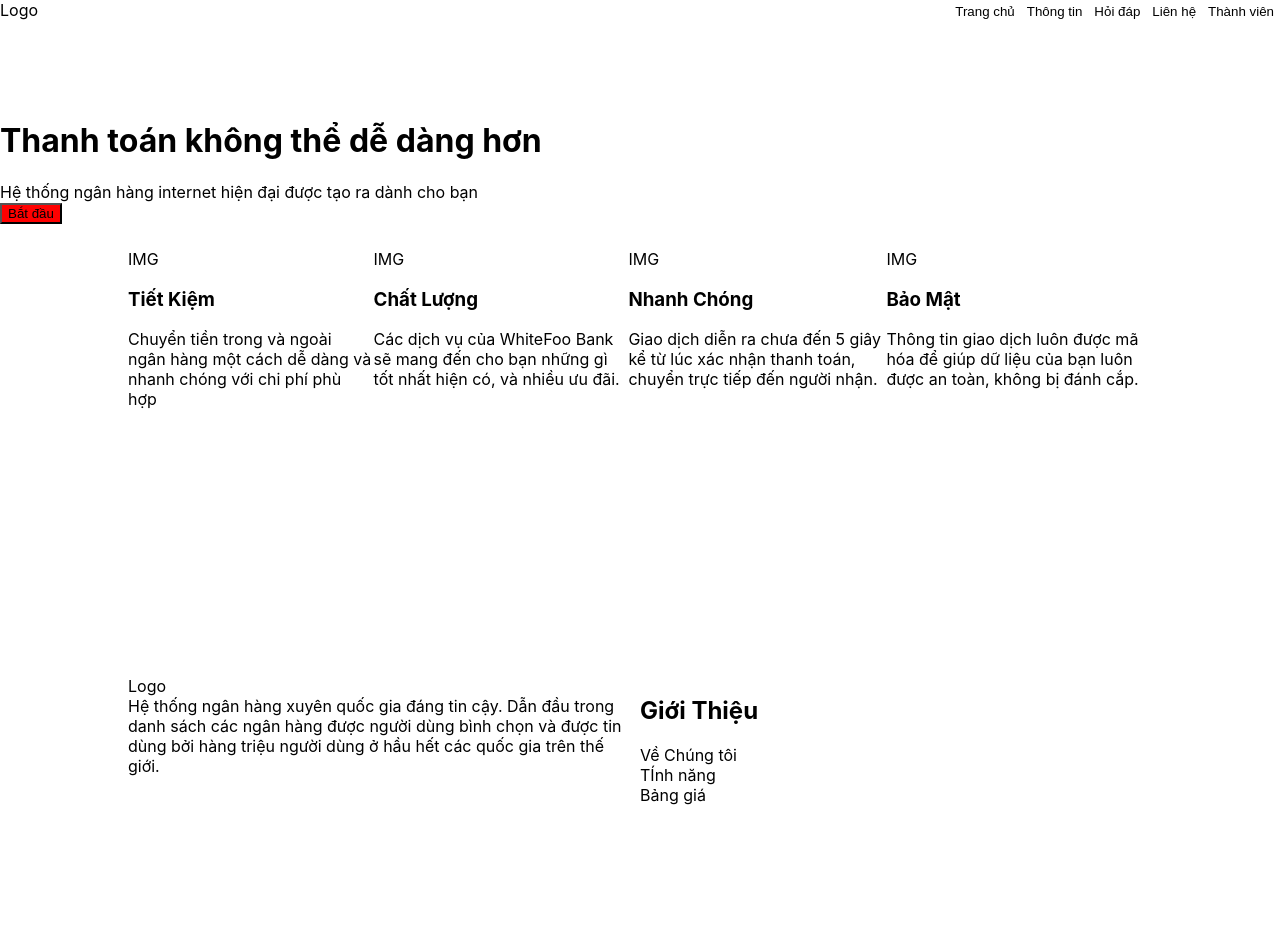
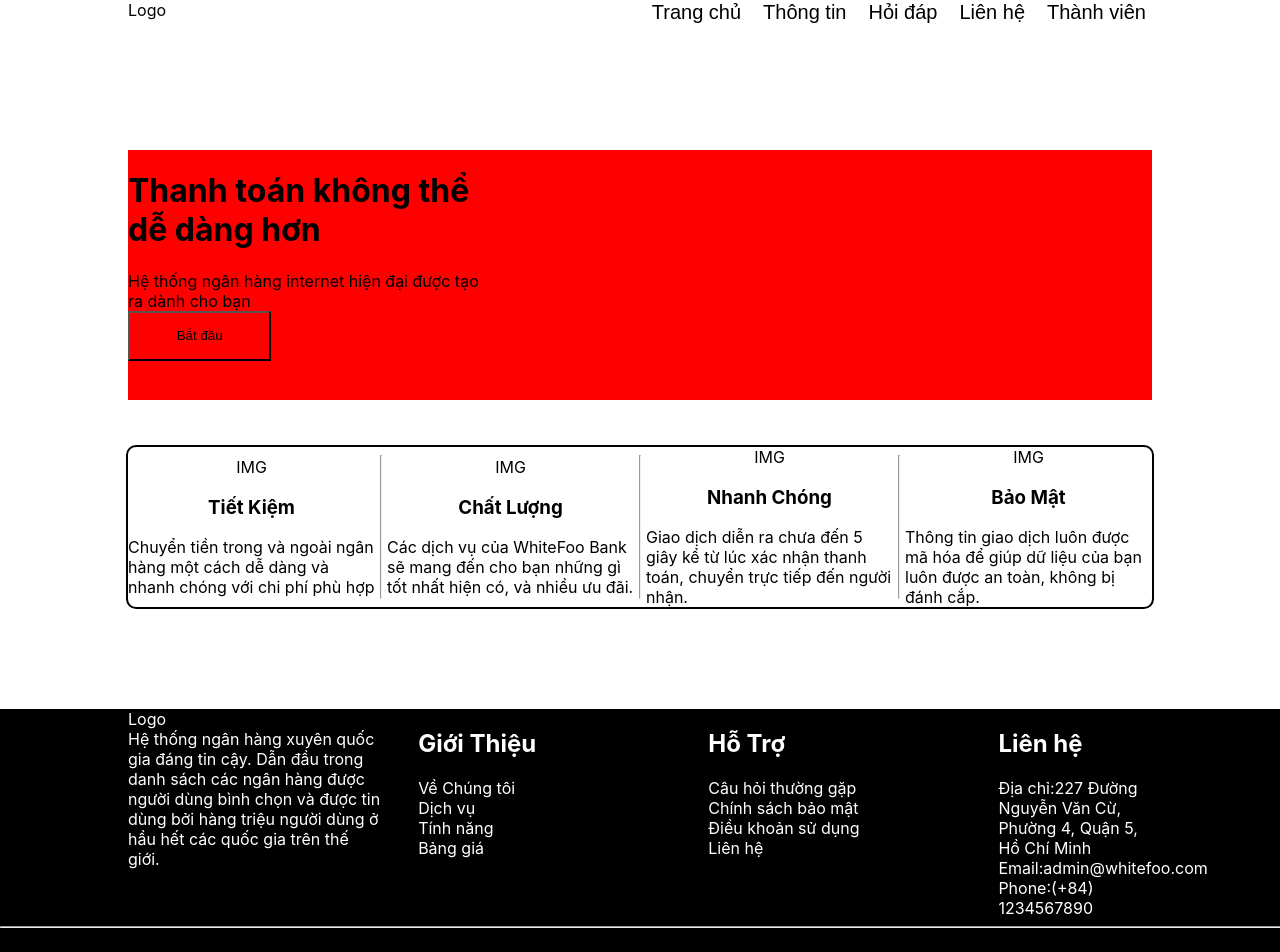
Before and after one commit to vwaizer/mindxCourseLv2, a React (Create React App) app: page / in a window 1280 px wide. Shown: the top 952 px of the page. Before the commit the page ends 805 px from the top, so only its background shows below. Built offline with nearby package versions, Linux system fonts and the light colour scheme.

Commit message:
complete core

```diff
--- a/src/component/Content.jsx
+++ b/src/component/Content.jsx
@@ -5,36 +5,50 @@ import HeaderItemCreate from './HeaderItemCreate';
 const Block=styled.div`
     width:100%;
     height:100%;
-    padding-bottom:100px;
+
+
 
 `;
 const HeaderContainer=styled.div`
     width:100%;
-    height:100px;
+    height:150px;
     display:flex;
     flex-direction:row;
     justify-content:space-between;
+
 
 `;
 const HeaderItemContainer=styled.div`
     display:flex;
     flex-direction:row;
-
+    gap:10px;
 `;
 
 const BannerContainer=styled.div`
     width:100%;
-    height:100%;
+    height:250px;
     display:flex;
     flex-direction:column;
+    background-color:red;
 
 
+`;
+const BannerItem=styled.div`
+    width:35%;
+    display:flex;
+    flex-direction:column;
+    justify-content:space-between;
 `;
 const TableContainer=styled.div`
     display:flex;
     flex-direction:row;
-    justify-content:space-evenly;
-    width:80%;
+    justify-content:space-between;
+    width:100%;
+    height:100%;
+    gap:5px;
+    margin-top:20px;
+    border-radius:10px;
+    border:2px solid black;
 
 `;
 
@@ -50,24 +64,39 @@ const FlexCenter=styled.div`
 const FlexEnd=styled.div`
     display:flex;
     flex-direction:column;
-    justify-content:center;
-    align-items:center;
-    margin-top:25px;
-    position:absolute;
-    bottom:-5px;
+
+    position:relative;
+    bottom:-100px;
+    background-color:black;
 
 `;
 const FooterContainer=styled.div`
     display: flex;
     flex-direction:row;
-    justify-content:space-evenly;
     width:80%;
+    justify-content:space-between;
+    background-color:black;
+    color:white;
+    align-self:center;
 `;
 const FooterItem=styled.div`
     display:flex;
     flex-direction:column;
+    width:25%;
+
+`;
+const BodyItem=styled.div`
+    display:flex;
+    flex-direction:column;
+    justify-content:center;
+    align-items:center;
     width:80%;
-
+`;
+const BodyContainer=styled.div`
+    display:flex;
+    flex-direction:column;
+    justify-content:center;
+    align-items:center;
 `;
 const Content = () => {
 
@@ -82,7 +111,11 @@ const Content = () => {
     }
   return (
     <Block>
-        <HeaderContainer>
+
+
+       <BodyContainer>
+       <BodyItem>
+       <HeaderContainer>
             <div>Logo</div>
             <HeaderItemContainer>
                 <HeaderItemCreate title="Trang chủ"></HeaderItemCreate>
@@ -92,25 +125,33 @@ const Content = () => {
                 <HeaderItemCreate title="Thành viên"></HeaderItemCreate>
             </HeaderItemContainer>
         </HeaderContainer>
-
         <BannerContainer>
+            <BannerItem>
             <h1>Thanh toán không thể dễ dàng hơn</h1>
             <div>Hệ thống ngân hàng internet hiện đại được tạo ra dành cho bạn</div>
-            <div><button style={{backgroundColor:"red"}} onMouseEnter={enterChangeButtonColor} onMouseLeave={leaveChangeButtonColor}>Bắt đầu </button></div>
+            <div><button style={{backgroundColor:"red",width:"40%",height:"50px"}} onMouseEnter={enterChangeButtonColor} onMouseLeave={leaveChangeButtonColor}>Bắt đầu </button></div>
+            </BannerItem>
         </BannerContainer>
 
         <FlexCenter>
             <TableContainer>
                 <TableCreate title="Tiết Kiệm" content="Chuyển tiền trong và ngoài ngân hàng một cách dễ dàng và nhanh chóng với chi phí phù hợp"></TableCreate>
+                <hr></hr>
                 <TableCreate title="Chất Lượng" content="Các dịch vụ của WhiteFoo Bank sẽ mang đến cho bạn những gì tốt nhất hiện có, và nhiều ưu đãi."></TableCreate>
+                <hr></hr>
                 <TableCreate title="Nhanh Chóng" content="Giao dịch diễn ra chưa đến 5 giây kể từ lúc xác nhận thanh toán, chuyển trực tiếp đến người nhận."></TableCreate>
+                <hr></hr>
                 <TableCreate title="Bảo Mật" content="Thông tin giao dịch luôn được mã hóa để giúp dữ liệu của bạn luôn được an toàn, không bị đánh cắp."></TableCreate>
             </TableContainer>
         </FlexCenter>
+        </BodyItem>
+       </BodyContainer>
+
+
 
         <FlexEnd>
         <FooterContainer>
-            <FooterItem>
+            <FooterItem >
                 <div>Logo</div>
                 <div>
                 Hệ thống ngân hàng xuyên quốc gia đáng tin cậy. Dẫn đầu trong danh sách các ngân hàng được người dùng bình chọn và được tin dùng bởi hàng triệu người dùng ở hầu hết các quốc gia trên thế giới.
@@ -120,10 +161,27 @@ const Content = () => {
             <FooterItem>
                 <h2>Giới Thiệu</h2>
                 <div>Về Chúng tôi</div>
-                <div>TÍnh năng</div>
+                <div>Dịch vụ</div>
+                <div>Tính năng</div>
                 <div>Bảng giá</div>
             </FooterItem>
+            <FooterItem>
+                <h2>Hỗ Trợ </h2>
+                <div>Câu hỏi thường gặp</div>
+                <div>Chính sách bảo mật</div>
+                <div>Điều khoản sử dụng</div>
+                <div>Liên hệ</div>
+            </FooterItem>
+            <FooterItem style={{width:"15%"}}>
+                <h2>Liên hệ</h2>
+                <div>Địa chỉ:227 Đường Nguyễn Văn Cừ, Phường 4, Quận 5, Hồ Chí Minh</div>
+                <div>Email:admin@whitefoo.com</div>
+                <div>Phone:(+84) 1234567890</div>
+            </FooterItem>
+
         </FooterContainer>
+        <hr style={{width:"100%"}}/>
+        <FlexCenter style={{color:"white"}}>2020 WhiteFoo Corporation - Copyright lololol</FlexCenter>
         </FlexEnd>
     </Block>
   )
--- a/src/component/HeaderItemCreate.jsx
+++ b/src/component/HeaderItemCreate.jsx
@@ -2,6 +2,8 @@ import React from 'react'
 import styled from 'styled-components';
 const HeaderItem=styled.div`
     color:white;
+    background-color:transparent;
+    border:0px;
 
 `;
 const HeaderItemCreate = (props) => {
@@ -12,7 +14,10 @@ const HeaderItemCreate = (props) => {
         e.target.style.color="black";
     }
   return (
-    <HeaderItem> <button style={{backgroundColor:"transparent",border:0}} onMouseEnter={enterChangeColor} onMouseLeave={leaveChangeColor}>{props.title} </button></HeaderItem>
+    <>
+    <HeaderItem> <button style={{backgroundColor:"transparent",border:0,fontSize:"20px"}} onMouseEnter={enterChangeColor} onMouseLeave={leaveChangeColor}>{props.title} </button></HeaderItem>
+
+    </>
   )
 }
 
--- a/src/component/TableCreate.jsx
+++ b/src/component/TableCreate.jsx
@@ -3,6 +3,10 @@ import styled from 'styled-components';
 const TableItem=styled.div`
     display:flex;
     flex-direction:column;
+    width:100%;
+    align-items:center;
+    justify-content:center;
+
 `;
 const TableCreate = (props) => {
     const [showDetail,setShowDetail]=useState(false);
```
Also changed, not shown: src/component/BannerCreate.jsx (added).
